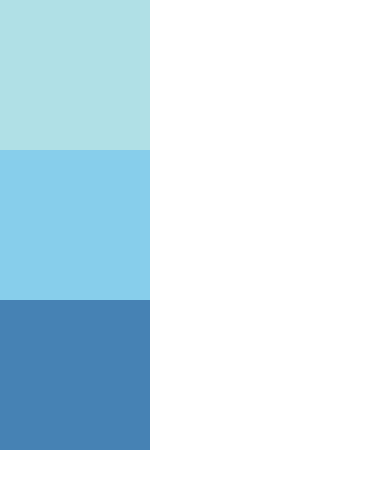
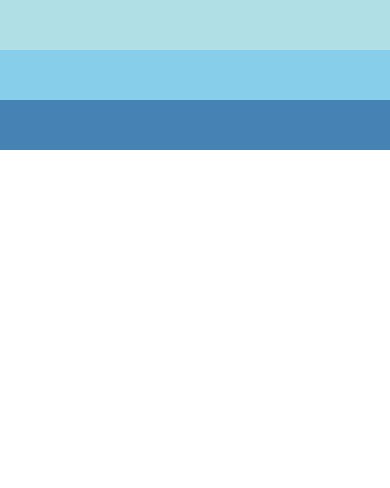
Before and after one commit to lenivaldo/projeto_um, a React Native app: screen / in a window 390 px wide. Shown: the top 488 px of the page. Built offline with nearby package versions, Linux system fonts and the light colour scheme.

Commit message:
indice flexWrap

```diff
--- a/componentes/DimensoesFixas.js
+++ b/componentes/DimensoesFixas.js
@@ -4,17 +4,19 @@
 /*Estudando layout
 //flexDirection: 'column', 'row'
 //justifyContent: 'flex-start', 'center', 'flex-end', 'space-between','space-around'
-//
-//
+//alignItens: 'stretch', 'flex-start', 'flex-end', 'center', 'baseline'
+//flexWrap: 'nowrap', 'wrap', 'wrap-reverse'
+//flexgrow:
 */
 
 class DimensoesFixas extends React.Component{
     render(){
         return(
-            <View style={{width: '100%', height: '100%', flexDirection: 'column', justifyContent: 'space-around'}}>
-                <View style={{width: 150, height: 150, backgroundColor: 'powderblue'}}/>
-                <View style={{width: 150, height: 150, backgroundColor: 'skyblue'}}/>
-                <View style={{width: 150, height: 150, backgroundColor: 'steelblue'}}/>
+            <View style={{width: '100%', height: '100%', flexDirection: 'column',
+            justifyContent: 'center', alignItems: 'stretch'}}>
+                <View style={{height: 50, backgroundColor: 'powderblue'}}/>
+                <View style={{height: 50, backgroundColor: 'skyblue'}}/>
+                <View style={{height: 50, backgroundColor: 'steelblue'}}/>
             </View>
         );
     }
```
